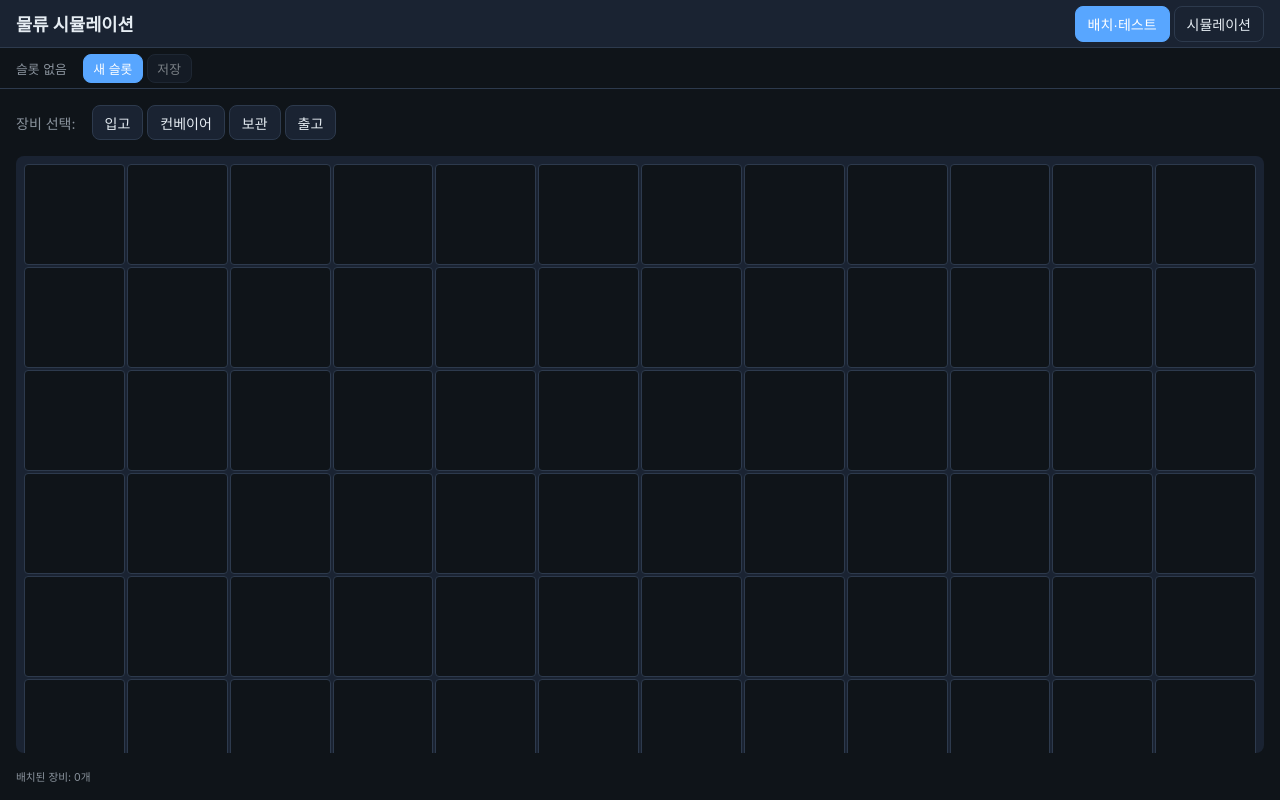
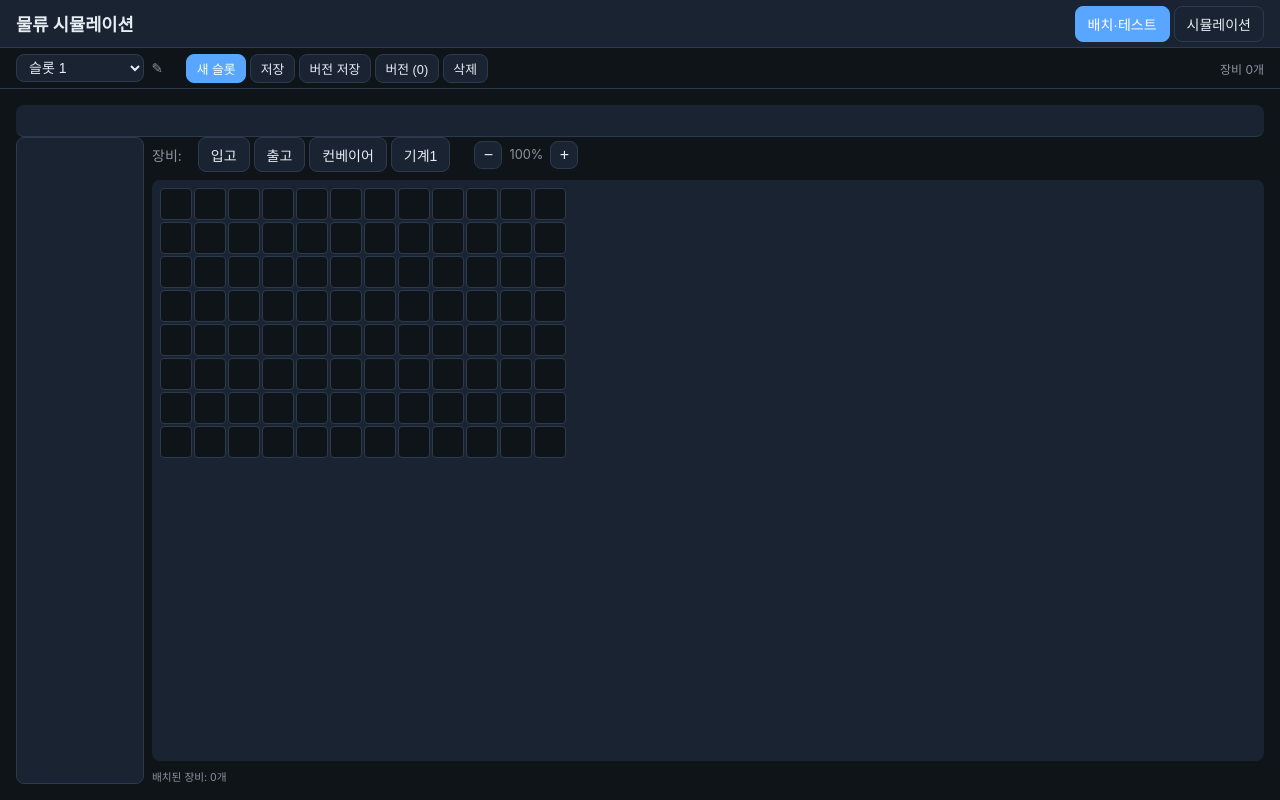
Before and after one commit to Jeon-HS401/logistics-sim, a React (Vite) app: page / in a window 1280 px wide. Built offline with nearby package versions, Linux system fonts and the light colour scheme.

Commit message:
feat: 확대 축소 기능 추가, 그리드 패널 조작 기능  추가

```diff
--- a/src/App.tsx
+++ b/src/App.tsx
@@ -3,6 +3,7 @@ import type { WorkspaceState, Slot, LayoutMap, SlotVersion } from './models/type
 import {
   loadWorkspace,
   saveWorkspace,
+  getInitialState,
   createSlot,
   updateSlot,
   addVersion,
@@ -23,7 +24,14 @@ export type AppMode = 'layout' | 'simulation'
  */
 function App() {
   const [mode, setMode] = useState<AppMode>('layout')
-  const [workspace, setWorkspace] = useState<WorkspaceState>(() => loadWorkspace())
+  const [workspace, setWorkspace] = useState<WorkspaceState>(() => {
+    const w = loadWorkspace()
+    if (w.slots.length === 0) {
+      const slot = createSlot('슬롯 1')
+      return { ...getInitialState(), slots: [slot], currentSlotId: slot.id }
+    }
+    return w
+  })
 
   const currentSlot: Slot | null =
     workspace.currentSlotId != null
--- a/src/features/layout/LayoutMode.css
+++ b/src/features/layout/LayoutMode.css
@@ -1,8 +1,43 @@
 .layout-mode {
   display: flex;
   flex-direction: column;
-  gap: 1rem;
   height: 100%;
+  min-height: 0;
+}
+
+/* 상단 기능 패널 (추후 활용) */
+.layout-panel-top {
+  flex-shrink: 0;
+  min-height: 2rem;
+  padding: 0.25rem 0.5rem;
+  background: var(--color-surface);
+  border-bottom: 1px solid var(--color-border);
+  border-radius: var(--radius);
+}
+
+/* 본문: 사이드 패널 + 그리드 영역 */
+.layout-body {
+  flex: 1;
+  display: flex;
+  min-height: 0;
+  gap: 0.5rem;
+}
+
+/* 사이드 기능 패널 (추후 활용) */
+.layout-panel-side {
+  flex-shrink: 0;
+  width: 8rem;
+  min-width: 6rem;
+  background: var(--color-surface);
+  border: 1px solid var(--color-border);
+  border-radius: var(--radius);
+}
+
+.layout-main {
+  flex: 1;
+  display: flex;
+  flex-direction: column;
+  min-width: 0;
   min-height: 0;
 }
 
@@ -12,6 +47,7 @@
   flex-wrap: wrap;
   align-items: center;
   gap: 0.5rem 1rem;
+  margin-bottom: 0.5rem;
 }
 
 .layout-toolbar-label {
@@ -45,6 +81,42 @@
   color: #fff;
 }
 
+.layout-zoom {
+  display: flex;
+  align-items: center;
+  gap: 0.25rem;
+  margin-left: 0.5rem;
+}
+
+.layout-zoom button {
+  width: 1.75rem;
+  height: 1.75rem;
+  padding: 0;
+  font-size: 1rem;
+  line-height: 1;
+  border: 1px solid var(--color-border);
+  border-radius: var(--radius);
+  background: var(--color-surface);
+  color: var(--color-text);
+  cursor: pointer;
+}
+
+.layout-zoom button:hover:not(:disabled) {
+  background: var(--color-border);
+}
+
+.layout-zoom button:disabled {
+  opacity: 0.4;
+  cursor: not-allowed;
+}
+
+.layout-zoom-value {
+  font-size: 0.8rem;
+  color: var(--color-text-muted);
+  min-width: 2.5rem;
+  text-align: center;
+}
+
 .layout-hint {
   width: 100%;
   margin: 0.25rem 0 0;
@@ -52,28 +124,33 @@
   color: var(--color-text-muted);
 }
 
-.layout-grid-wrap {
+/* 그리드 영역: 스크롤 + 확대/축소된 정사각형 그리드 */
+.layout-grid-area {
   flex: 1;
-  min-height: 200px;
+  min-height: 0;
   overflow: auto;
   background: var(--color-surface);
   border-radius: var(--radius);
   padding: 0.5rem;
+  display: flex;
+  align-items: flex-start;
+  justify-content: flex-start;
+}
+
+.layout-grid-zoom {
+  transform-origin: 0 0;
+  transform: scale(var(--zoom, 1));
 }
 
 .layout-grid {
   display: grid;
   gap: 2px;
-  min-width: min-content;
-  min-height: 100%;
-  aspect-ratio: 12 / 8;
-  max-width: 100%;
-  margin: 0 auto;
 }
 
 .layout-cell {
-  min-width: 28px;
-  min-height: 28px;
+  width: 32px;
+  height: 32px;
+  box-sizing: border-box;
   background: var(--color-bg);
   border: 1px solid var(--color-border);
   border-radius: 4px;
@@ -81,8 +158,9 @@
   align-items: center;
   justify-content: center;
   cursor: pointer;
-  font-size: 0.65rem;
+  font-size: 0.6rem;
   color: var(--color-text-muted);
+  user-select: none;
 }
 
 .layout-cell:hover {
@@ -97,20 +175,23 @@
 }
 
 .layout-cell-label {
-  text-transform: uppercase;
   font-weight: 600;
+  white-space: nowrap;
+  overflow: hidden;
+  text-overflow: ellipsis;
+  max-width: 100%;
 }
 
 .layout-footer {
   flex-shrink: 0;
+  margin-top: 0.5rem;
   color: var(--color-text-muted);
   font-size: 0.8rem;
 }
 
 @media (max-width: 768px) {
-  .layout-cell {
-    min-width: 24px;
-    min-height: 24px;
-    font-size: 0.55rem;
+  .layout-panel-side {
+    width: 5rem;
+    min-width: 4rem;
   }
 }
--- a/src/features/layout/LayoutMode.tsx
+++ b/src/features/layout/LayoutMode.tsx
@@ -1,14 +1,37 @@
 import { useState } from 'react'
 import type { LayoutMap, PlacedEquipment, GridPosition } from '../../models/types'
 import './LayoutMode.css'
+
+const ZOOM_MIN = 0.25
+const ZOOM_MAX = 2
+const ZOOM_STEP = 0.25
+const CELL_BASE = 32
+
+const EQUIPMENT_LABELS: Record<string, string> = {
+  inbound: '입고',
+  outbound: '출고',
+  conveyor: '컨베이어',
+  machine1: '기계1',
+  storage: '보관',
+  processor: '가공',
+}
 
 type Props = {
   layout: LayoutMap
   onLayoutChange: (layout: LayoutMap) => void
 }
 
+/** 1차: 입고, 출고, 컨베이어, 기계1. 추후 기계별 크기·입출력 포트 등 확장 예정. */
+const KINDS: { value: PlacedEquipment['kind']; label: string }[] = [
+  { value: 'inbound', label: '입고' },
+  { value: 'outbound', label: '출고' },
+  { value: 'conveyor', label: '컨베이어' },
+  { value: 'machine1', label: '기계1' },
+]
+
 export function LayoutMode({ layout: map, onLayoutChange }: Props) {
   const [selectedKind, setSelectedKind] = useState<PlacedEquipment['kind'] | null>(null)
+  const [zoom, setZoom] = useState(1)
 
   const handleCellClick = (pos: GridPosition) => {
     if (!selectedKind) return
@@ -29,21 +52,28 @@ export function LayoutMode({ layout: map, onLayoutChange }: Props) {
     })
   }
 
-  const kinds: { value: PlacedEquipment['kind']; label: string }[] = [
-    { value: 'inbound', label: '입고' },
-    { value: 'conveyor', label: '컨베이어' },
-    { value: 'storage', label: '보관' },
-    { value: 'outbound', label: '출고' },
-  ]
+  const zoomIn = () => setZoom((z) => Math.min(ZOOM_MAX, z + ZOOM_STEP))
+  const zoomOut = () => setZoom((z) => Math.max(ZOOM_MIN, z - ZOOM_STEP))
 
   return (
     <div className="layout-mode">
+      <aside className="layout-panel-top" aria-label="기능 패널 (상단)">
+        {/* 추후 상단 기능 패널 */}
+      </aside>
+
+      <div className="layout-body">
+        <aside className="layout-panel-side" aria-label="기능 패널 (사이드)">
+          {/* 추후 사이드 기능 패널 */}
+        </aside>
+
+        <div className="layout-main">
           <section className="layout-toolbar">
-        <span className="layout-toolbar-label">장비 선택:</span>
+            <span className="layout-toolbar-label">장비:</span>
             <div className="layout-toolbar-buttons">
-          {kinds.map((k) => (
+              {KINDS.map((k) => (
                 <button
                   key={k.value}
+                  type="button"
                   className={selectedKind === k.value ? 'active' : ''}
                   onClick={() => setSelectedKind(selectedKind === k.value ? null : k.value)}
                 >
@@ -51,17 +81,30 @@ export function LayoutMode({ layout: map, onLayoutChange }: Props) {
                 </button>
               ))}
             </div>
+            <div className="layout-zoom">
+              <button type="button" onClick={zoomOut} disabled={zoom <= ZOOM_MIN} aria-label="축소">
+                −
+              </button>
+              <span className="layout-zoom-value">{Math.round(zoom * 100)}%</span>
+              <button type="button" onClick={zoomIn} disabled={zoom >= ZOOM_MAX} aria-label="확대">
+                +
+              </button>
+            </div>
             {selectedKind && (
-          <p className="layout-hint">그리드 칸을 클릭해 배치하세요. 배치된 장비를 클릭하면 제거됩니다.</p>
+              <p className="layout-hint">칸을 클릭해 배치, 배치된 칸 클릭 시 제거.</p>
             )}
           </section>
 
-      <section className="layout-grid-wrap">
+          <section className="layout-grid-area">
+            <div
+              className="layout-grid-zoom"
+              style={{ '--zoom': zoom } as React.CSSProperties}
+            >
               <div
                 className="layout-grid"
                 style={{
-            gridTemplateRows: `repeat(${map.rows}, 1fr)`,
-            gridTemplateColumns: `repeat(${map.cols}, 1fr)`,
+                  gridTemplateRows: `repeat(${map.rows}, ${CELL_BASE}px)`,
+                  gridTemplateColumns: `repeat(${map.cols}, ${CELL_BASE}px)`,
                 }}
               >
                 {Array.from({ length: map.rows * map.cols }, (_, i) => {
@@ -73,13 +116,26 @@ export function LayoutMode({ layout: map, onLayoutChange }: Props) {
                   return (
                     <div
                       key={i}
+                      role="button"
+                      tabIndex={0}
                       className={`layout-cell ${eq ? 'has-equipment' : ''}`}
                       onClick={() => (eq ? removeEquipment(eq.id) : handleCellClick({ row, col }))}
+                      onKeyDown={(e) => {
+                        if (e.key === 'Enter' || e.key === ' ') {
+                          e.preventDefault()
+                          eq ? removeEquipment(eq.id) : handleCellClick({ row, col })
+                        }
+                      }}
                     >
-                {eq && <span className="layout-cell-label">{eq.kind.slice(0, 2)}</span>}
+                      {eq && (
+                        <span className="layout-cell-label">
+                          {EQUIPMENT_LABELS[eq.kind] ?? eq.kind.slice(0, 2)}
+                        </span>
+                      )}
                     </div>
                   )
                 })}
+              </div>
             </div>
           </section>
 
@@ -87,5 +143,7 @@ export function LayoutMode({ layout: map, onLayoutChange }: Props) {
             <small>배치된 장비: {map.equipment.length}개</small>
           </section>
         </div>
+      </div>
+    </div>
   )
 }
```
Also changed, not shown: src/models/types.ts (+9 -5 lines), 1 other file (tests, documents, lock files or other folders). Lines whose indentation alone changed are shown as unchanged.
